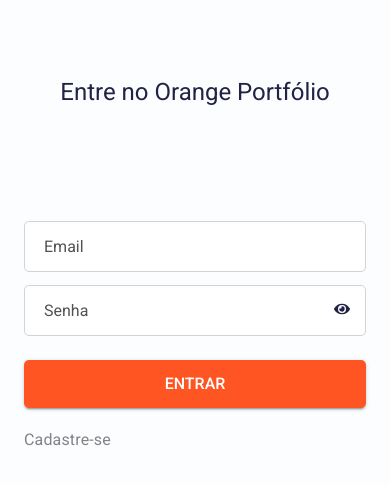
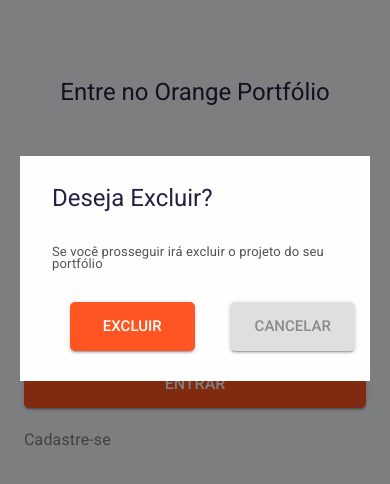
Before and after one commit to squad7-fcamara/spa-orange-portfolio, a React (Vite) app: page / in a window 390 px wide. Shown: the top 484 px of the page. Built offline with nearby package versions, Linux system fonts and the light colour scheme.

Commit message:
:heavy_plus_sign: Build: Botão de Confirmação de exclusao/ responsivo

```diff
--- /dev/null
+++ b/src/components/ConfirmButtons/DeleteConfirmationButton/StyledDeleteConfirmationButton.jsx
@@ -0,0 +1,147 @@
+import styled from "styled-components"
+// const laptop="1024px";
+// const tablet="768px";
+const mobileL="425px";
+const mobileM="375px";
+const mobileS="320px";
+
+export const BackgroundFilter=styled.span`
+    position: fixed;
+    top: 0;
+    left: 0;
+    width: 100%;
+    height: 200%;
+    background-color: rgba(0, 0, 0, 0.5);
+    display:;
+    z-index: 10;
+
+    @media (max-width: ${mobileL}){
+        width: 100%;
+        height: 2000px;
+
+        position: absolute;
+        top: 0;
+        left: 0;
+    }
+    @media (max-width: ${mobileM}) {
+        width: 100%;
+        height: 2000px;
+
+        position: absolute;
+        top: 0;
+        left: 0;
+    }
+`;
+
+export const ModalContentDeleteCard=styled.div`
+    width: 375px;
+    height: 225px;
+    margin: 15% auto;
+    left: 207px;
+    flex-shrink: 0;
+    border-radius: var(--none, 0px);
+    background: #FEFEFE;
+
+        @media (max-width: ${mobileL}){
+            width: calc(100% - 40px);
+            margin: 40% auto;
+
+        };
+
+    `;
+export const Container=styled.div`
+
+    max-width: 1200px;
+    margin:  auto;
+    padding: 30px 32px;
+    height: 100%;
+    display: grid;
+    grid-template-rows: auto;
+    grid-row-gap: 5px;
+
+    grid-column-gap: 20px;
+
+    @media (max-width: ${mobileL}){
+
+        max-width: 425px;
+        padding: 0 auto;
+        width: 385px;
+        height: 100%;
+        margin: 0;
+    };
+    @media (max-width: ${mobileM}) {
+        width: 273px;
+    }
+    @media (max-width: ${mobileS}) {
+
+        padding: 20px;
+        width: 280px;
+    }
+
+`;
+
+export const Title=styled.h1`
+    grid-row: 1;
+    font-size: 24px;
+    font-style: normal;
+    font-weight: 400;
+    line-height: 24px;
+    width: 100%;
+    margin-bottom: 5px;
+
+    @media (max-width: ${mobileL}){
+
+
+    };
+
+    @media (max-width: ${mobileM}) {
+
+    }
+    @media (max-width: ${mobileS}) {
+
+
+    }
+`;
+
+export const Subtitle=styled.p`
+
+grid-row: 2;
+    width:100%;
+
+    margin: 24px auto;
+    font-size: 14px;
+    font-style: normal;
+    font-weight: 400;
+    color:rgba(81, 82, 85, 1);
+    line-height: 12px;
+    letter-spacing: 0.15px;
+
+    @media (max-width: ${mobileL}){
+        font-size:13px;
+    };
+`;
+
+export const ButtonPlace = styled.div`
+    grid-row: 3;
+    width:100%;
+    display: flex;
+    justify-content: flex-start;
+    padding-right: 0;
+    justify-content: space-between;
+
+    button {
+        font-size: 15px;
+        padding: 16px;
+        width: 125px;
+        margin: 0 auto;
+    }
+    @media (max-width: ${mobileM}) {
+
+        button {
+            font-size: 14px;
+            padding: 10px;
+            width: 100px;
+            margin: 0 auto;
+        }
+    }
+`
--- /dev/null
+++ b/src/components/ConfirmButtons/DeleteConfirmationButton/index.jsx
@@ -0,0 +1,27 @@
+// import React from 'react'
+
+import PrimaryButton from "../../PrimaryButton"
+import SecondaryButton from "../../SecondaryButton"
+import {BackgroundFilter, ModalContentDeleteCard, Container, Title, Subtitle, ButtonPlace} from "./StyledDeleteConfirmationButton"
+
+const DeleteConfirmationButton = () => {
+  return (
+    <BackgroundFilter>
+        <ModalContentDeleteCard>
+            <Container>
+
+              <Title>Deseja Excluir?</Title>
+              <Subtitle>Se você prosseguir irá excluir o projeto do seu portfólio</Subtitle>
+
+              <ButtonPlace>
+
+                <PrimaryButton text={"EXCLUIR"}/>
+                <SecondaryButton text={"CANCELAR"}/>
+              </ButtonPlace>
+            </Container>
+        </ModalContentDeleteCard>
+    </BackgroundFilter>
+  )
+}
+
+export default DeleteConfirmationButton
--- a/src/pages/Login/index.jsx
+++ b/src/pages/Login/index.jsx
@@ -19,6 +19,7 @@
 import FloatInput from "../../components/FloatInput/FloatInput";
 
 import { useForm } from "react-hook-form";
+import DeleteConfirmationButton from "../../components/ConfirmButtons/DeleteConfirmationButton";
 
 const Login = () => {
   const navigate = useNavigate();
@@ -58,6 +59,7 @@
 
   return (
     <AppContainer>
+      <DeleteConfirmationButton/>
       <ImageContainer>
         <HeroImage />
       </ImageContainer>
```
Also changed, not shown: src/components/ConfirmButtons/ConfirmButton/index.jsx (added).
